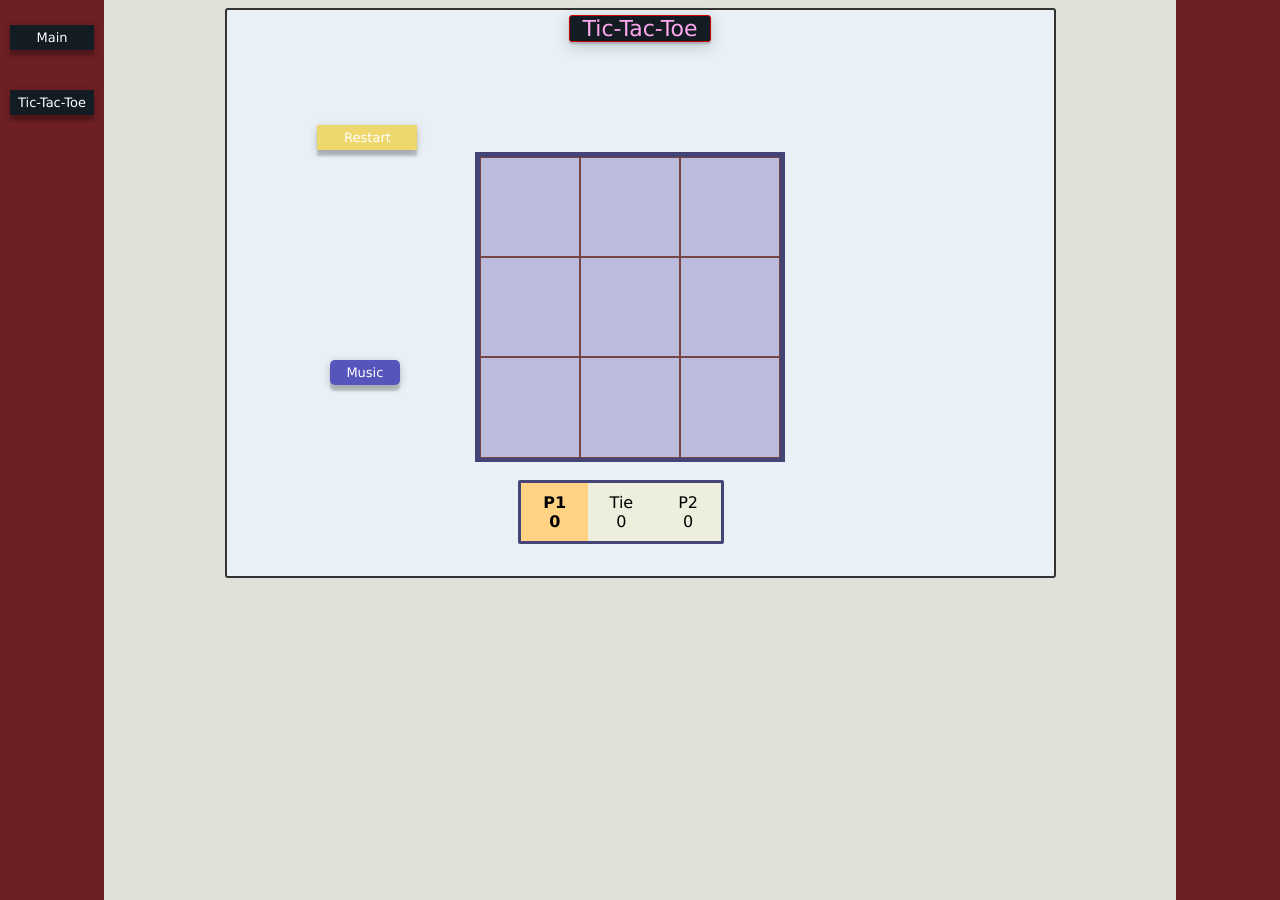
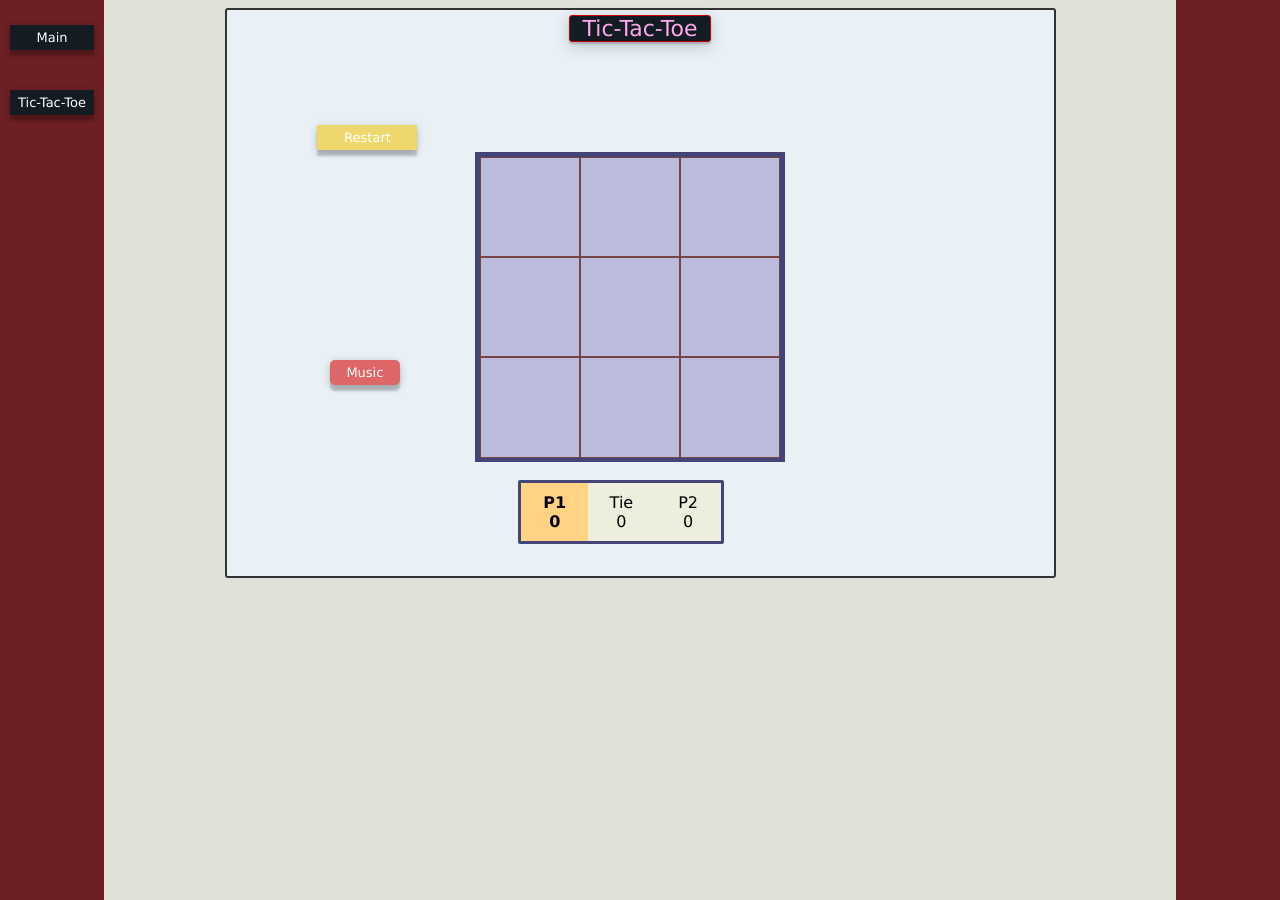
Before and after one commit to ChaamC/javascript-games, a Jekyll site: the page tic-tac-toe/index.html, which Jekyll copies as it is, in a window 1280 px wide. Built offline with Jekyll 4.4.1, drawn with Linux system fonts in a browser that asks for light colours; nearby versions of some CDN libraries.

Commit message:
music fix2

```diff
--- a/tic-tac-toe/index.html
+++ b/tic-tac-toe/index.html
@@ -15,7 +15,7 @@
 	 	<div id="game_container">
 	 		<div class="section_title">Tic-Tac-Toe</div>
 	 		<audio id="audio_pop" src = "resources/pop.wav" type="audio/wav"></audio>
-	 		<audio id="audio_tic" src = "resources/tic.mp3" type="audio/mp3"></audio>
+	 		<audio id="audio_tic" src = "resources/tic.mp3" type="audio/mp3" loop="loop"></audio>
 	 		<audio id="audio_tie" src = "resources/tie.mp3" type="audio/mp3"></audio>
 	 		<audio id="audio_win" src = "resources/win.mp3" type="audio/mp3"></audio>
 
@@ -60,7 +60,7 @@
 	 			</div>
 	 		</div>
 			<a class="button" id="restart_button">Restart</a>
-			<a class="button on" id="sound_button">Music</a>
+			<a class="button off" id="sound_button">Music</a>
 	 	</div>
 	 </div>
  	<div id="right_panel">
--- a/tic-tac-toe/tictactoe.js
+++ b/tic-tac-toe/tictactoe.js
@@ -16,10 +16,12 @@ $(document).ready(function(){
 
 	$("#audio_pop")[0].load();
 	$("#audio_pop")[0].volume = 0.4;
+
+	$("#audio_tic")[0].src = $("#audio_tic")[0].src;
 	$("#audio_tic")[0].load();
 	$("#audio_tic")[0].volume = 0.2;
 	$("#audio_tic")[0].loop = true;
-	$("#audio_tic")[0].play();
+	$("#audio_tic")[0].pause();
 
 	$("#audio_win")[0].load();
 	$("#audio_win")[0].volume = 0.8;
```
